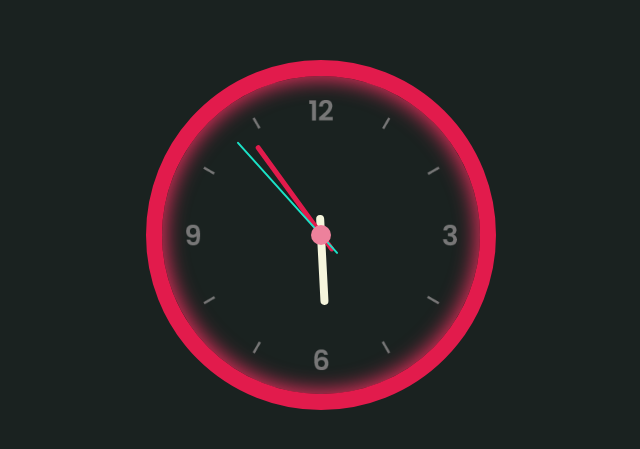
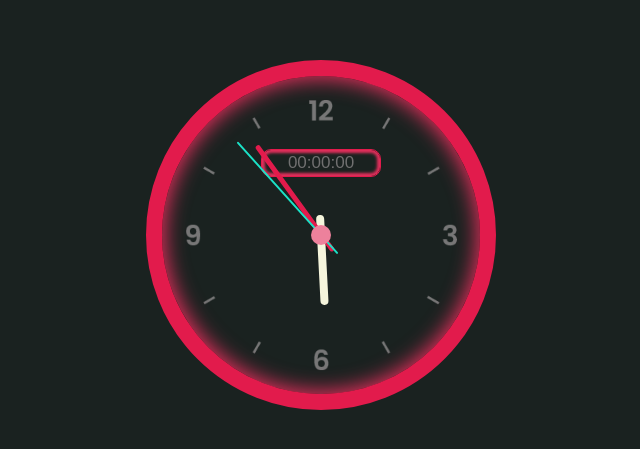
Before and after one commit to danfavila1111/RelojAnalogo-digital, a plain HTML site: page relojA-D/index.html in a window 1280 px wide. Shown: the part 165-614 px from the top of the page, without its empty margins (319-959 px from the left). Drawn offline with Linux system fonts and the light colour scheme.

Commit message:
index.html

```diff
--- a/relojA-D/index.html
+++ b/relojA-D/index.html
@@ -12,6 +12,7 @@
             <div class="hora"></div>
             <div class="minuto"></div>
             <div class="segundo"></div>
+            <div class="reloj-digital" id="reloj-digital">00:00:00</div>
         </div>
     <script src="./script.js"></script>
 </body>
```
